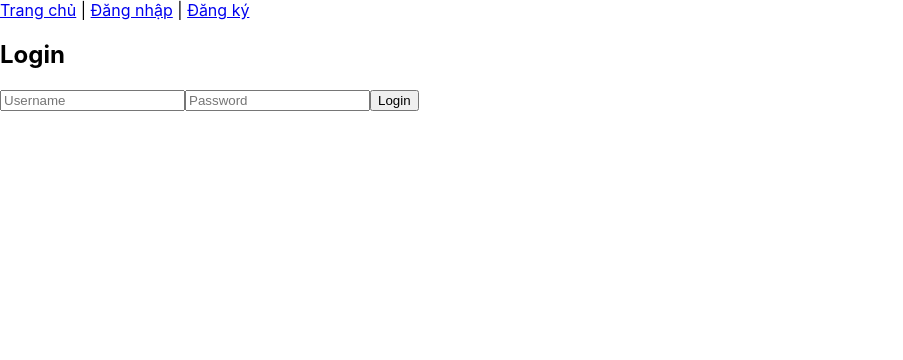
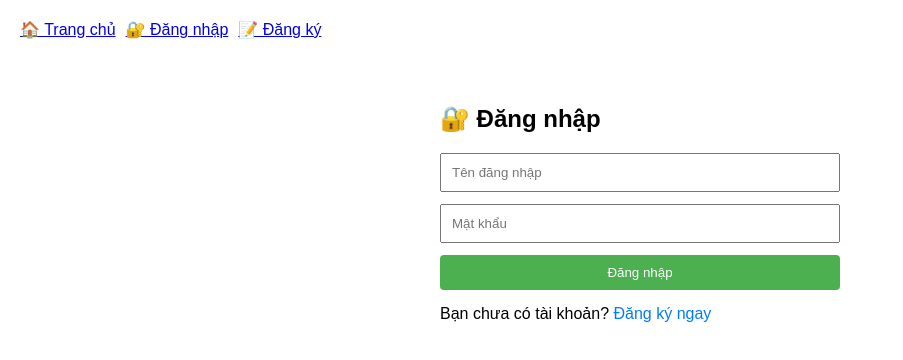
Before and after one commit to NguyenChi0/GameToanHoc, a React (Create React App) app in the folder frontend/: page /login in a window 1280 px wide. Shown: the top 360 px of the page, without its empty margins (0-903 px from the left). Built offline with nearby package versions, Linux system fonts and the light colour scheme.

Commit message:
Dang ky/Dang nhap va chuc nang Admin

```diff
--- a/frontend/src/App.js
+++ b/frontend/src/App.js
@@ -9,54 +9,64 @@ import {
 import GamePage from "./pages/GamePage";
 import Home from "./pages/Home";
 import DangNhap from "./pages/DangNhap";
-import DangKy from "./pages/Dangky";
+import Dangky from "./pages/Dangky";
 import Admin from "./pages/Admin";
 import { ToastContainer } from "react-toastify";
+import "react-toastify/dist/ReactToastify.css";
 
 function App() {
   const [username, setUsername] = useState(null);
 
-  // Kiểm tra localStorage khi load lại trang
   useEffect(() => {
     const storedUsername = localStorage.getItem("username");
-    if (storedUsername) {
-      setUsername(storedUsername);
-    }
+    if (storedUsername) setUsername(storedUsername);
   }, []);
 
   const handleLogout = () => {
-    localStorage.removeItem("token");
-    localStorage.removeItem("username");
+    localStorage.clear();
     setUsername(null);
-    window.location.href = "/"; // reload lại trang về home
+    window.location.href = "/";
   };
 
   return (
     <BrowserRouter>
+      <div style={{ padding: 20, fontFamily: "Arial, sans-serif" }}>
         <nav style={{ marginBottom: "1rem" }}>
-        <Link to="/">Trang chủ</Link> |{" "}
+          <Link to="/" style={{ marginRight: 10 }}>
+            🏠 Trang chủ
+          </Link>
           {!username ? (
             <>
-            <Link to="/login">Đăng nhập</Link> |{" "}
-            <Link to="/register">Đăng ký</Link>
+              <Link to="/login" style={{ marginRight: 10 }}>
+                🔐 Đăng nhập
+              </Link>
+              <Link to="/register">📝 Đăng ký</Link>
             </>
           ) : (
             <>
               <span>
-              Xin chào, <strong>{username}</strong>!
+                👤 Xin chào, <strong>{username}</strong>
               </span>{" "}
-            | <button onClick={handleLogout}>Đăng xuất</button>
+              <button onClick={handleLogout} style={{ marginLeft: 10 }}>
+                🚪 Đăng xuất
+              </button>
             </>
           )}
         </nav>
 
         <Routes>
           <Route path="/" element={<Home username={username} />} />
-        <Route path="/login" element={<DangNhap setUsername={setUsername} />} />
-        <Route path="/register" element={<DangKy />} />
-        <Route path="/admin" element={<Admin />} />{" "}
+          <Route
+            path="/login"
+            element={<DangNhap setUsername={setUsername} />}
+          />
+          <Route path="/register" element={<Dangky />} />
+          <Route path="/admin" element={<Admin />} />
           <Route path="/game/:lessonId" element={<GamePage />} />
         </Routes>
+
+        <ToastContainer position="top-right" autoClose={3000} />
+      </div>
     </BrowserRouter>
   );
 }
--- a/frontend/src/pages/DangNhap.js
+++ b/frontend/src/pages/DangNhap.js
@@ -1,32 +1,70 @@
-import React, { useState } from 'react';
-import API from '../api';
-import { useNavigate } from 'react-router-dom';
+import React, { useState } from "react";
+import API from "../api";
+import { useNavigate, Link } from "react-router-dom";
+import { toast } from "react-toastify";
 
 export default function DangNhap({ setUsername }) {
-  const [username, setUsernameInput] = useState('');
-  const [password, setPassword] = useState('');
+  const [username, setUsernameInput] = useState("");
+  const [password, setPassword] = useState("");
   const navigate = useNavigate();
 
-  const handleSubmit = async e => {
+  const handleSubmit = async (e) => {
     e.preventDefault();
     try {
-      const res = await API.post('/auth/login', { username, password });
-      localStorage.setItem('token', res.data.token);
-      localStorage.setItem('username', res.data.username);
+      const res = await API.post("/auth/login", { username, password });
+      localStorage.setItem("token", res.data.token);
+      localStorage.setItem("username", res.data.username);
       setUsername(res.data.username);
-      alert(`Welcome, ${res.data.username}`);
-      navigate('/');
+      toast.success(`✅ Xin chào ${res.data.username}`);
+      navigate("/");
     } catch (err) {
-      alert('Sai tài khoản hoặc mật khẩu!');
+      toast.error("❌ Sai tài khoản hoặc mật khẩu!");
     }
   };
 
   return (
-    <form onSubmit={handleSubmit}>
-      <h2>Login</h2>
-      <input placeholder="Username" value={username} onChange={e => setUsernameInput(e.target.value)} />
-      <input placeholder="Password" type="password" value={password} onChange={e => setPassword(e.target.value)} />
-      <button type="submit">Login</button>
-    </form>
+    <div style={{ maxWidth: 400, margin: "0 auto", padding: 30 }}>
+      <h2>🔐 Đăng nhập</h2>
+      <form
+        onSubmit={handleSubmit}
+        style={{ display: "flex", flexDirection: "column", gap: 12 }}
+      >
+        <input
+          placeholder="Tên đăng nhập"
+          value={username}
+          onChange={(e) => setUsernameInput(e.target.value)}
+          style={{ padding: 10 }}
+        />
+        <input
+          placeholder="Mật khẩu"
+          type="password"
+          value={password}
+          onChange={(e) => setPassword(e.target.value)}
+          style={{ padding: 10 }}
+        />
+        <button
+          type="submit"
+          style={{
+            background: "#4CAF50",
+            color: "white",
+            padding: "10px",
+            border: "none",
+            borderRadius: 4,
+            cursor: "pointer",
+          }}
+        >
+          Đăng nhập
+        </button>
+      </form>
+      <p style={{ marginTop: 15 }}>
+        Bạn chưa có tài khoản?{" "}
+        <Link
+          to="/register"
+          style={{ color: "#007bff", textDecoration: "none" }}
+        >
+          Đăng ký ngay
+        </Link>
+      </p>
+    </div>
   );
 }
--- a/frontend/src/pages/Dangky.js
+++ b/frontend/src/pages/Dangky.js
@@ -1,22 +1,64 @@
-import React, { useState } from 'react';
-import API from '../api';
+import React, { useState } from "react";
+import API from "../api";
+import { toast } from "react-toastify";
+import { useNavigate, Link } from "react-router-dom";
 
-export default function Register() {
-  const [username, setUsername] = useState('');
-  const [password, setPassword] = useState('');
+export default function DangKy() {
+  const [username, setUsername] = useState("");
+  const [password, setPassword] = useState("");
+  const navigate = useNavigate();
 
-  const handleSubmit = async e => {
+  const handleSubmit = async (e) => {
     e.preventDefault();
-    await API.post('/auth/register', { username, password });
-    alert('Registered!');
+    try {
+      await API.post("/auth/register", { username, password });
+      toast.success("🎉 Đăng ký thành công!");
+      navigate("/login"); // 👉 Chuyển hướng NGAY
+    } catch (err) {
+      toast.error("❌ Đăng ký thất bại");
+    }
   };
 
   return (
-    <form onSubmit={handleSubmit}>
-      <h2>Register</h2>
-      <input placeholder="Username" value={username} onChange={e => setUsername(e.target.value)} />
-      <input placeholder="Password" type="password" value={password} onChange={e => setPassword(e.target.value)} />
-      <button type="submit">Register</button>
-    </form>
+    <div style={{ maxWidth: 400, margin: "0 auto", padding: 30 }}>
+      <h2>📝 Đăng ký</h2>
+      <form
+        onSubmit={handleSubmit}
+        style={{ display: "flex", flexDirection: "column", gap: 12 }}
+      >
+        <input
+          placeholder="Tên đăng nhập"
+          value={username}
+          onChange={(e) => setUsername(e.target.value)}
+          style={{ padding: 10 }}
+        />
+        <input
+          placeholder="Mật khẩu"
+          type="password"
+          value={password}
+          onChange={(e) => setPassword(e.target.value)}
+          style={{ padding: 10 }}
+        />
+        <button
+          type="submit"
+          style={{
+            background: "#2196F3",
+            color: "white",
+            padding: "10px",
+            border: "none",
+            borderRadius: 4,
+            cursor: "pointer",
+          }}
+        >
+          Đăng ký
+        </button>
+      </form>
+      <p style={{ marginTop: 15 }}>
+        Đã có tài khoản?{" "}
+        <Link to="/login" style={{ color: "#007bff", textDecoration: "none" }}>
+          Đăng nhập ngay
+        </Link>
+      </p>
+    </div>
   );
 }
```
Lines whose indentation alone changed are shown as unchanged.
